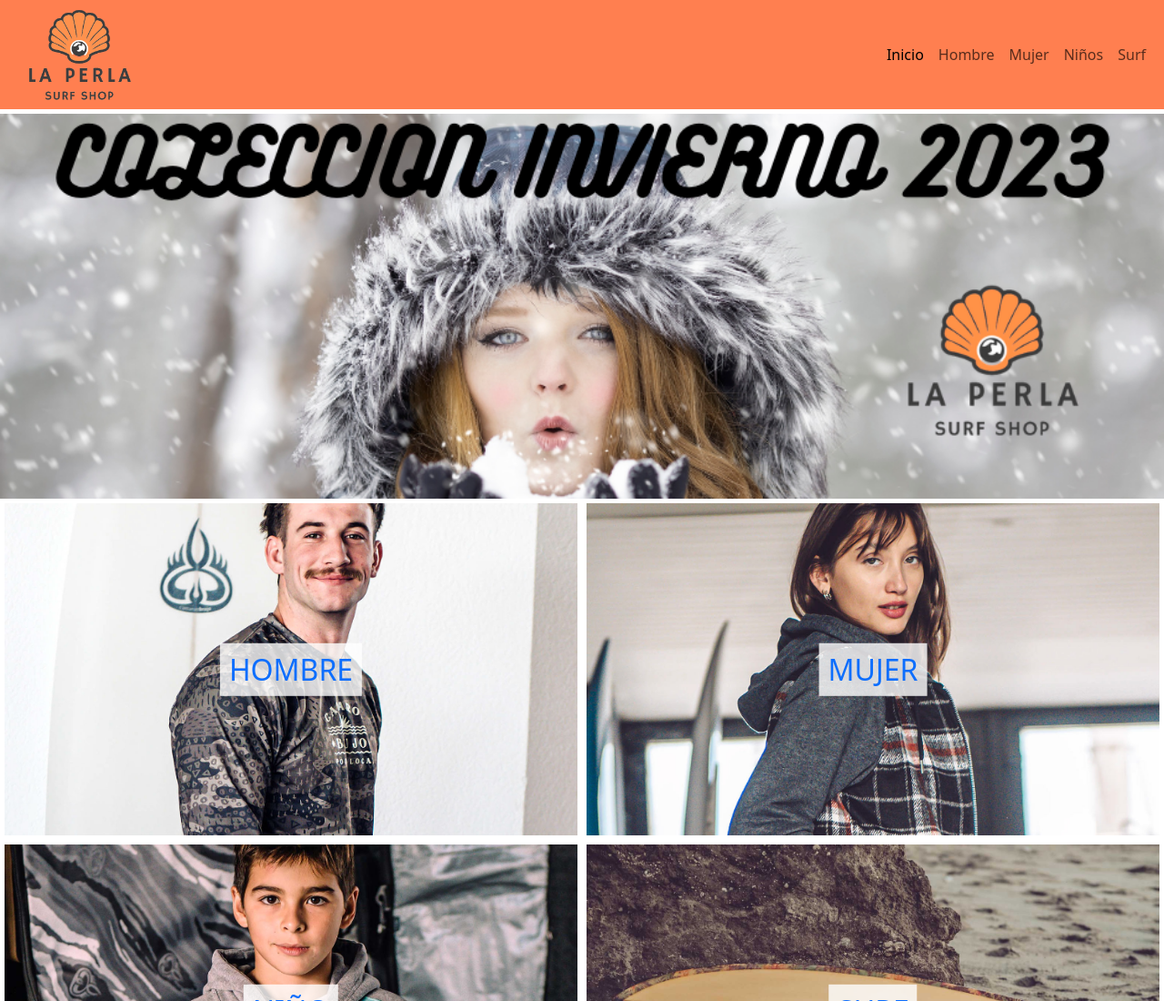
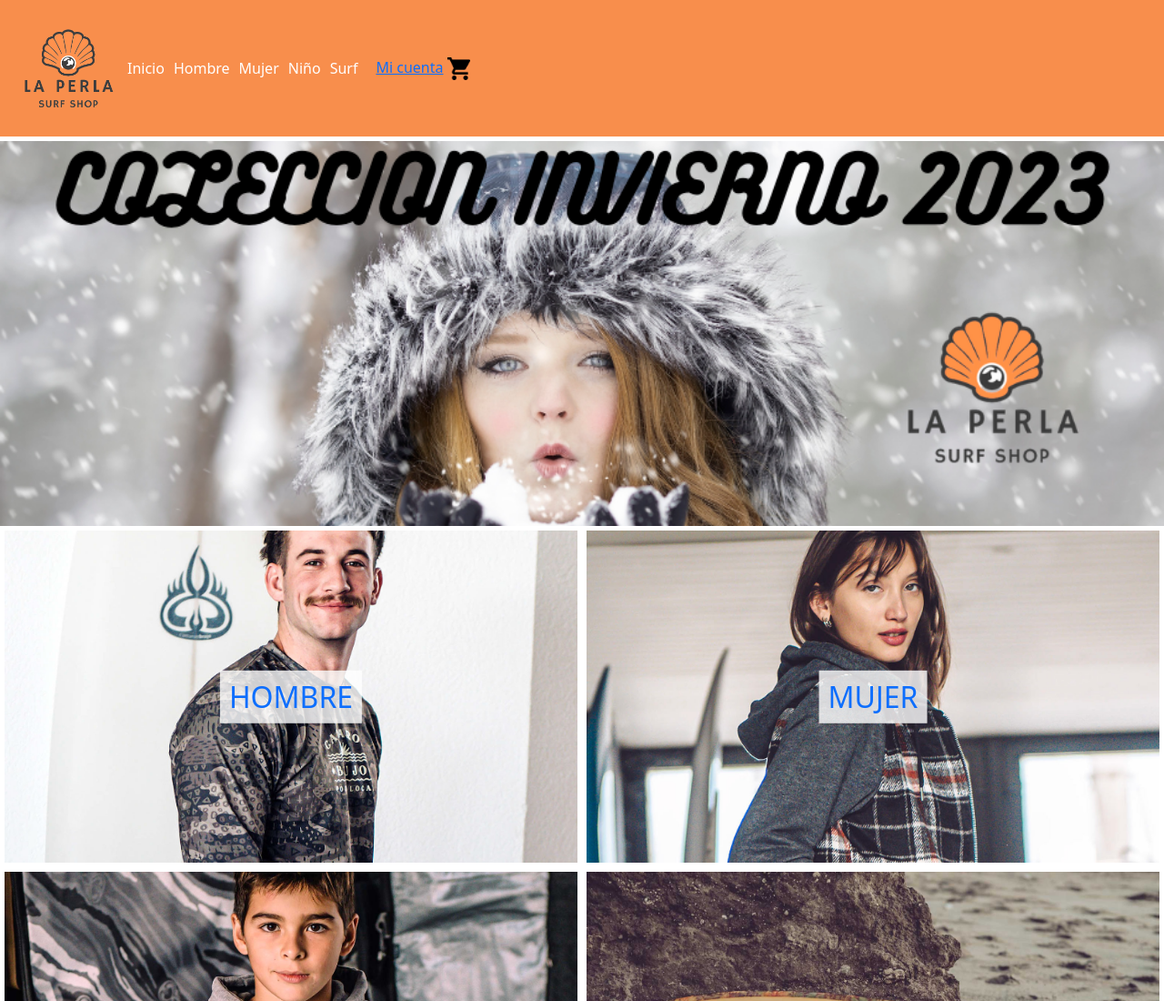
Before and after one commit to Nachopaz00/LaPerlaSurfShop, a plain HTML site: page index.html in a window 1280 px wide. Shown: the top 1100 px of the page at 91% size. Drawn offline with nearby package versions, Linux system fonts and the light colour scheme.

Commit message:
cambio de header

```diff
--- a/CSS/style.css
+++ b/CSS/style.css
@@ -24,15 +24,62 @@
  "main-niños main-surf"
  "footer footer"; }
 
-.header img {
-  width: 150px; }
+.header {
+  background-color: #f88e4c;
+  color: #fff;
+  display: flex;
+  align-items: center;
+  padding: 10px; }
+  .header .logo img {
+    width: 130px; }
+  .header .menu ul {
+    list-style: none;
+    display: flex;
+    margin: 0;
+    padding: 0; }
+  .header .menu li {
+    margin-right: 10px; }
+  .header .menu li a {
+    color: #fff;
+    text-decoration: none; }
+  .header .user {
+    margin-left: 10px; }
+    .header .user img {
+      width: 25px; }
+  .header .hamburger {
+    display: none;
+    cursor: pointer; }
+  .header .bar {
+    width: 25px;
+    height: 3px;
+    background-color: #fff;
+    margin: 5px 0; }
+  .header .content {
+    padding: 20px; }
 
-.header .bg-body-tertiary {
-  height: 120px;
-  background-color: coral !important; }
-
-.navbar-expand-lg .navbar-collapse {
-  justify-content: flex-end; }
+@media (max-width: 768px) {
+  .menu ul {
+    display: flex;
+    flex-direction: column;
+    position: absolute;
+    top: 60px;
+    left: 0;
+    background-color: #333;
+    width: 100%;
+    padding: 10px;
+    margin: 0;
+    visibility: hidden;
+    opacity: 0;
+    transition: visibility 0s, opacity 0.5s; }
+  .menu ul.show {
+    visibility: visible;
+    opacity: 1; }
+  .menu li {
+    margin-bottom: 10px; }
+  .user {
+    display: none; }
+  .hamburger {
+    display: block; } }
 
 .header {
   grid-area: header; }
--- a/index.html
+++ b/index.html
@@ -12,8 +12,28 @@
 </head>
 
 <body>
-
   <header class="header">
+    <div class="logo"><a href="./index.html"><img src="./imagenes/Logo.png" alt="logo"></a></div>
+    <nav class="menu">
+      <ul>
+        <li><a href="./index.html">Inicio</a></li>
+        <li><a href="./sections/hombre.html">Hombre</a></li>
+        <li><a href="./sections/mujer.html">Mujer</a></li>
+        <li><a href="./sections/nino.html">Niño</a></li>
+        <li><a href="./sections/surf.html">Surf</a></li>
+      </ul>
+    </nav>
+    <div class="user">
+      <a href="#">Mi cuenta</a>
+      <a href="./sections/cart.html"><img src="./imagenes/cart.png" alt="cart"></a>
+    </div>
+    <div class="hamburger" onclick="toggleMenu()">
+      <div class="bar"></div>
+      <div class="bar"></div>
+      <div class="bar"></div>
+    </div>
+  </header>
+  <!-- <header class="header">
     <nav class="navbar navbar-expand-lg bg-body-tertiary">
       <div class="container-fluid">
         <a class="navbar-brand" href="/index.html"><img src="./imagenes/Logo.png" alt="logo" id="logo"></a>
@@ -42,7 +62,7 @@
         </div>
       </div>
     </nav>
-  </header>
+  </header> -->
   <main class="main">
     <div class="contenedor">
       <div class="banner">
@@ -102,9 +122,11 @@
   </footer>
   </div>
 
+
   <script src="https://cdn.jsdelivr.net/npm/bootstrap@5.3.0-alpha3/dist/js/bootstrap.bundle.min.js"
     integrity="sha384-ENjdO4Dr2bkBIFxQpeoTz1HIcje39Wm4jDKdf19U8gI4ddQ3GYNS7NTKfAdVQSZe"
     crossorigin="anonymous"></script>
+  <script src="script.js"></script>
 </body>
 
 </html>
--- /dev/null
+++ b/script.js
@@ -0,0 +1,11 @@
+function toggleMenu() {
+    var menu = document.querySelector('.menu ul');
+    menu.classList.toggle('show');
+  }
+
+  window.addEventListener('resize', function() {
+    var menu = document.querySelector('.menu ul');
+    if (window.innerWidth > 768) {
+      menu.classList.remove('show');
+    }
+  });
--- a/scss/sections/_header.scss
+++ b/scss/sections/_header.scss
@@ -1,16 +1,106 @@
-.header{
-    img{
-        width: 150px;
+// .header{
+//     img{
+//         width: 150px;
+//     }
+//     .bg-body-tertiary{
+//         height: 120px;
+//         background-color: coral !important;
+//     }
+// }
+
+// .navbar-expand-lg
+// .navbar-collapse {
+//     justify-content: flex-end;
+// }
+
+.header {
+    background-color: rgb(248, 142, 76);
+    color: #fff;
+    display: flex;
+    align-items: center;
+    padding: 10px;
+
+
+    .logo {
+        img {
+            width: 130px;
+        }
     }
-    .bg-body-tertiary{
-        height: 120px;
-        background-color: coral !important;
+
+    .menu ul {
+        list-style: none;
+        display: flex;
+        margin: 0;
+        padding: 0;
+    }
+
+    .menu li {
+        margin-right: 10px;
+    }
+
+    .menu li a {
+        color: #fff;
+        text-decoration: none;
+    }
+
+    .user {
+        img{
+            width: 25px;
+        }
+        margin-left: 10px;
+    }
+
+    .hamburger {
+        display: none;
+        cursor: pointer;
+    }
+
+    .bar {
+        width: 25px;
+        height: 3px;
+        background-color: #fff;
+        margin: 5px 0;
+    }
+
+    .content {
+        padding: 20px;
     }
 }
 
-.navbar-expand-lg
-.navbar-collapse {
-    justify-content: flex-end;
+@media (max-width: 768px) {
+    .menu ul {
+        display: flex;
+        flex-direction: column;
+        position: absolute;
+        top: 60px;
+        left: 0;
+        background-color: #333;
+        width: 100%;
+        padding: 10px;
+        margin: 0;
+        visibility: hidden;
+        opacity: 0;
+        transition: visibility 0s, opacity 0.5s;
+    }
+
+    .menu ul.show {
+        visibility: visible;
+        opacity: 1;
+    }
+
+    .menu li {
+        margin-bottom: 10px;
+    }
+
+    .user {
+        display: none;
+    }
+
+    .hamburger {
+        display: block;
+    }
 }
 
-.header { grid-area: header; }
+.header {
+    grid-area: header;
+}
```
Also changed, not shown: imagenes/cart.png (added), scss/sections/cart.scss (added), sections/cart.html (added).
